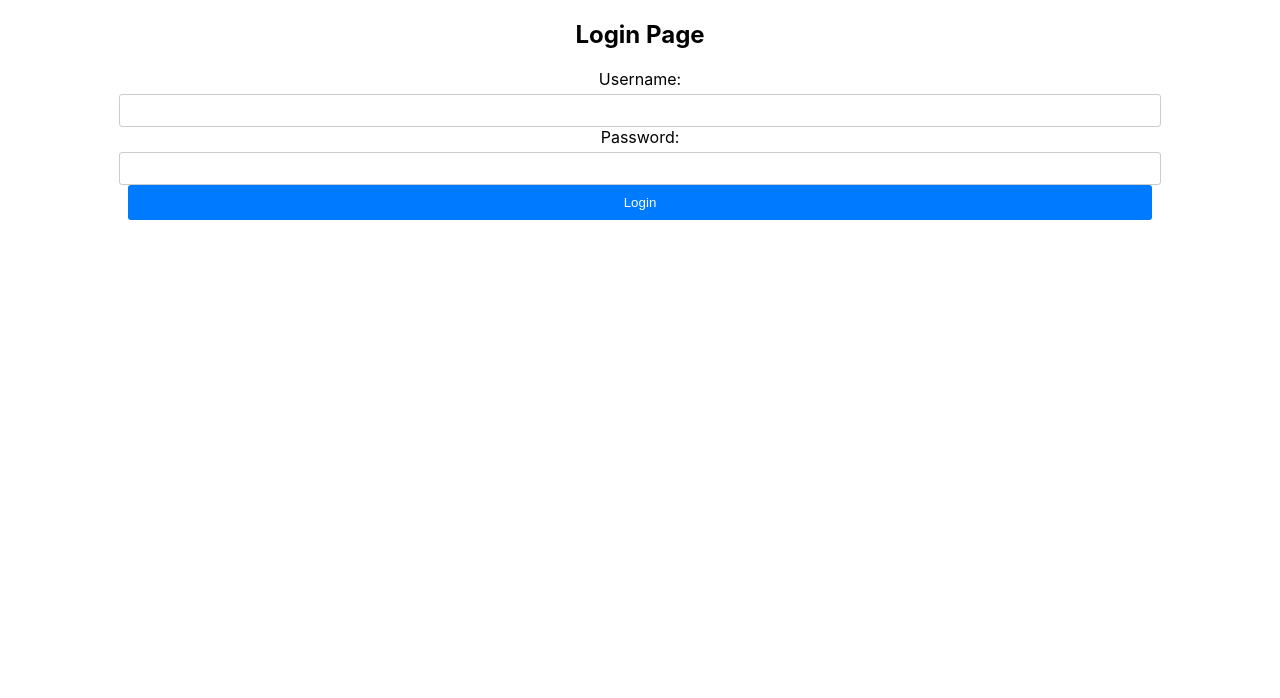
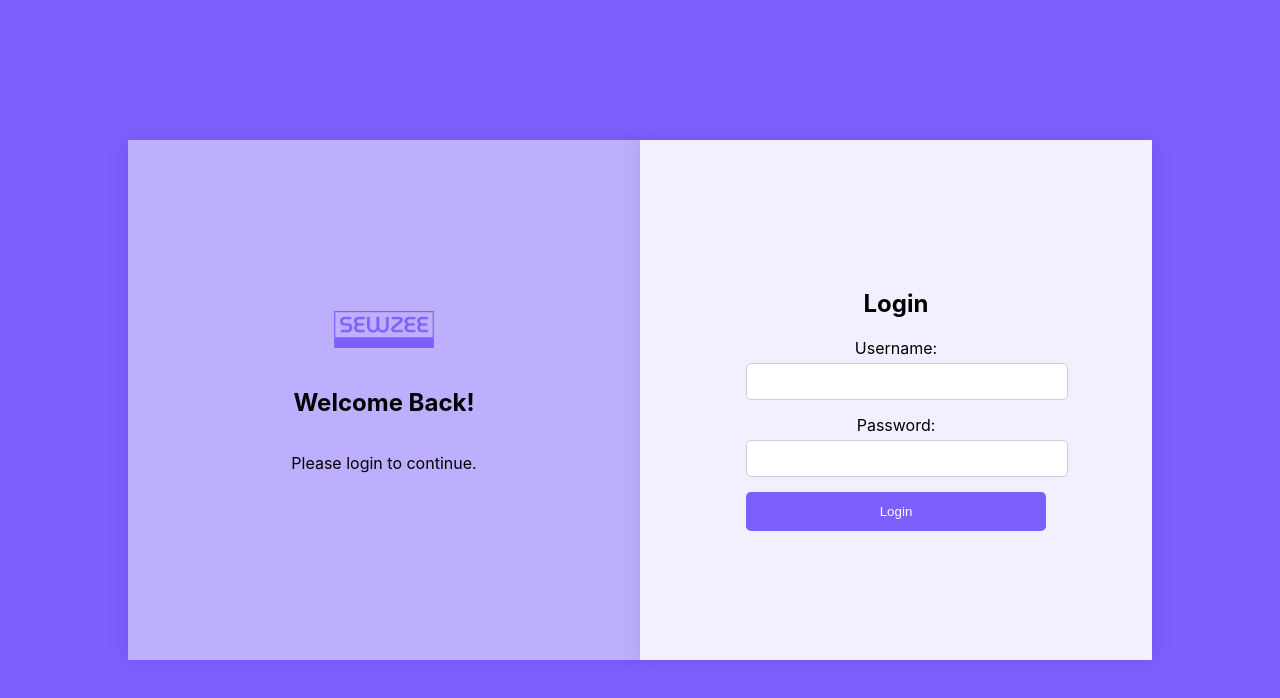
Before and after one commit to ragOP/zayy-seller, a React (Create React App) app: page / in a window 1280 px wide. Shown: the top 698 px of the page. Built offline with nearby package versions, Linux system fonts and the light colour scheme.

Commit message:
Login CSS

```diff
--- a/src/pages/LoginPage.css
+++ b/src/pages/LoginPage.css
@@ -1,57 +1,85 @@
 /* LoginPage.css */
 
+.logo {
+  width: 100px;
+  margin-bottom: 20px; /* Adjust as needed */
+}.login-page {
+  display: flex;
+  justify-content: center;
+  align-items: center;
+  height: 100vh;
+  background-color:#7d5ffe ; /* Background color for the entire page */
+}
+
 .container {
-    width: 300px;
-    margin: 0 auto;
+  width: 80%;
+  display: flex;
+}
+
+.left-container {
+  flex: 1; /* Equal width for both containers */
   padding: 20px;
-    border: 1px solid #ccc;
-    border-radius: 5px;
-    background-color: #ffcc00; /* Vibrant background color */
+  box-shadow: 0 0 20px rgba(0, 0, 0, 0.1); /* Shadow effect */
+  background-color:rgba(255, 255, 255, 0.5)	; /* Lighter background color */
+  text-align: center;
+  display: flex;
+  flex-direction: column;
+  justify-content: center;
+  align-items: center;
+  height:60vh;
+  width: 50;
+}
+
+.right-container {
+  flex: 1; /* Equal width for both containers */
+  padding: 20px;
+  box-shadow: 0 0 20px rgba(0, 0, 0, 0.1);
+  background-color: rgba(255, 255, 255, 0.9); /* Lighter background color */
+  text-align: center;
+  display: flex;
+  flex-direction: column;
+  justify-content: center;
+  align-items: center;
 }
 
 h2 {
-    text-align: center;
+  margin-bottom: 20px;
+}
+
+form {
+  width: 100%;
+  max-width: 300px;
 }
 
 .form-group {
   margin-bottom: 15px;
-    text-align: center; /* Center the form group */
+  text-align: center;
 }
 
 label {
   display: block;
   margin-bottom: 5px;
-    text-align: center; /* Center the label */
 }
 
 input[type="text"],
 input[type="password"] {
-    width: 80%; /* Set input width to 80% */
-    padding: 8px; /* Adjust padding */
+  width: 100%;
+  padding: 10px;
   border: 1px solid #ccc;
-    border-radius: 3px;
-    display: block;
-    margin: 0 auto; /* Center the input fields */
+  border-radius: 5px;
 }
 
 button {
-    width: 80%;
-    padding: 10px;
+  width: 100%;
+  padding: 12px;
   border: none;
-    border-radius: 3px;
-    background-color: #007bff;
+  border-radius: 5px;
+  background-color: #7d5ffe;
   color: #fff;
   cursor: pointer;
-    display: block;
-    margin: 0 auto; /* Center the button */
+  transition: background-color 0.3s;
 }
 
 button:hover {
   background-color: #0056b3;
 }
-
-  .error-message {
-    color: red;
-    margin-top: 5px;
-    font-size: 14px;
-  }
--- a/src/pages/LoginPage.jsx
+++ b/src/pages/LoginPage.jsx
@@ -3,6 +3,9 @@
 import React, { useState } from 'react';
 import { useNavigate } from 'react-router-dom';
 import './LoginPage.css';
+import logo from "../Images/Sewzeelogo..png";
+
+
 
 function LoginPage() {
   const [username, setUsername] = useState('');
@@ -15,20 +18,29 @@ function LoginPage() {
   };
 
   return (
-    <div>
-      <h2>Login Page</h2>
+    <div className="login-page">
+      <div className="container">
+        <div className="left-container">
+          <img className="logo" src={logo} alt="Logo" /> {/* Insert the logo */}
+          <h2>Welcome Back!</h2>
+          <p>Please login to continue.</p>
+        </div>
+        <div className="right-container">
+          <h2>Login</h2>
           <form onSubmit={handleLogin}>
-        <div>
+            <div className="form-group">
               <label>Username:</label>
               <input type="text" value={username} onChange={(e) => setUsername(e.target.value)} />
             </div>
-        <div>
+            <div className="form-group">
               <label>Password:</label>
               <input type="password" value={password} onChange={(e) => setPassword(e.target.value)} />
             </div>
             <button type="submit">Login</button>
           </form>
         </div>
+      </div>
+    </div>
   );
 }
 
```
Also changed, not shown: src/Images/Sewzeelogo..png (added). Lines whose indentation alone changed are shown as unchanged.
